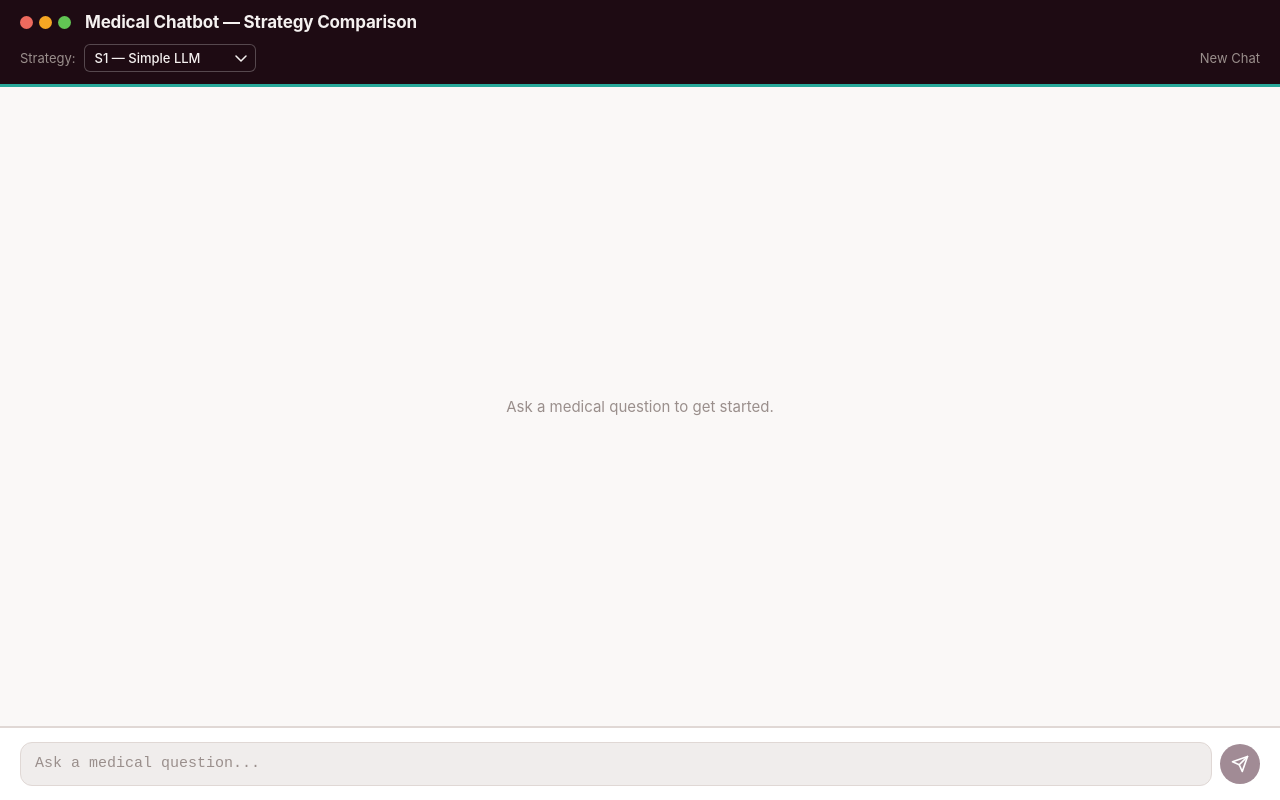
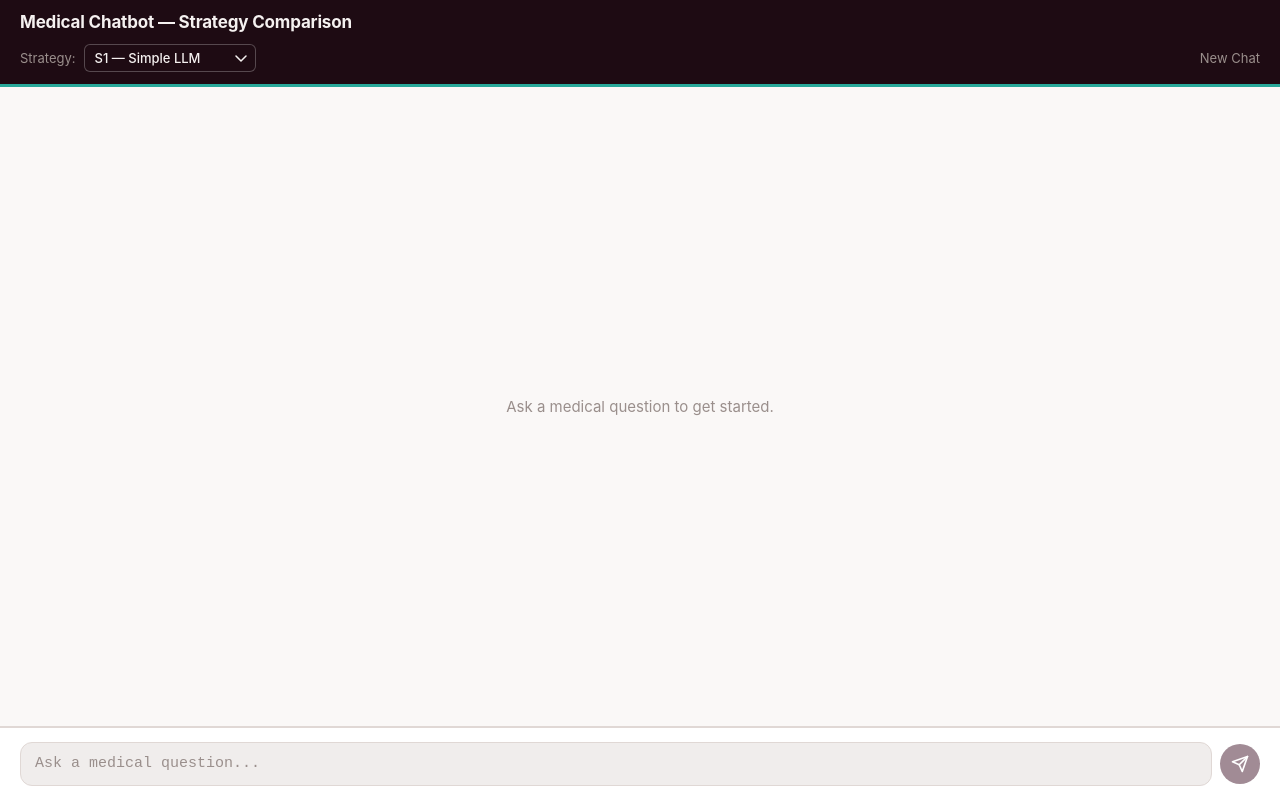
Before and after one commit to RakshaPawar108/CS-540-Project, a React (Vite) app in the folder frontend/: page / in a window 1280 px wide. Built offline with nearby package versions, Linux system fonts and the light colour scheme.

Commit message:
feat: remove non-functional window controls from Header

```diff
--- a/frontend/src/components/Header/Header.jsx
+++ b/frontend/src/components/Header/Header.jsx
@@ -1,4 +1,3 @@
-import WindowControls from './WindowControls';
 import StrategySelector from './StrategySelector';
 import styles from './Header.module.css';
 
@@ -6,7 +5,6 @@ export default function Header({ strategy, onStrategyChange, onNewChat }) {
   return (
     <header className={styles.header}>
       <div className={styles.topRow}>
-        <WindowControls />
         <h1 className={styles.title}>Medical Chatbot — Strategy Comparison</h1>
       </div>
 
--- a/frontend/src/components/Header/WindowControls.jsx
+++ /dev/null
@@ -1,11 +0,0 @@
-import styles from './WindowControls.module.css';
-
-export default function WindowControls() {
-  return (
-    <div className={styles.controls} aria-hidden="true">
-      <span className={`${styles.dot} ${styles.red}`} />
-      <span className={`${styles.dot} ${styles.orange}`} />
-      <span className={`${styles.dot} ${styles.green}`} />
-    </div>
-  );
-}
--- a/frontend/src/components/Header/WindowControls.module.css
+++ /dev/null
@@ -1,17 +0,0 @@
-.controls {
-  display: flex;
-  align-items: center;
-  gap: 6px;
-  flex-shrink: 0;
-}
-
-.dot {
-  display: block;
-  width: 13px;
-  height: 13px;
-  border-radius: 50%;
-}
-
-.red    { background: var(--color-dot-red); }
-.orange { background: var(--color-dot-orange); }
-.green  { background: var(--color-dot-green); }
```
